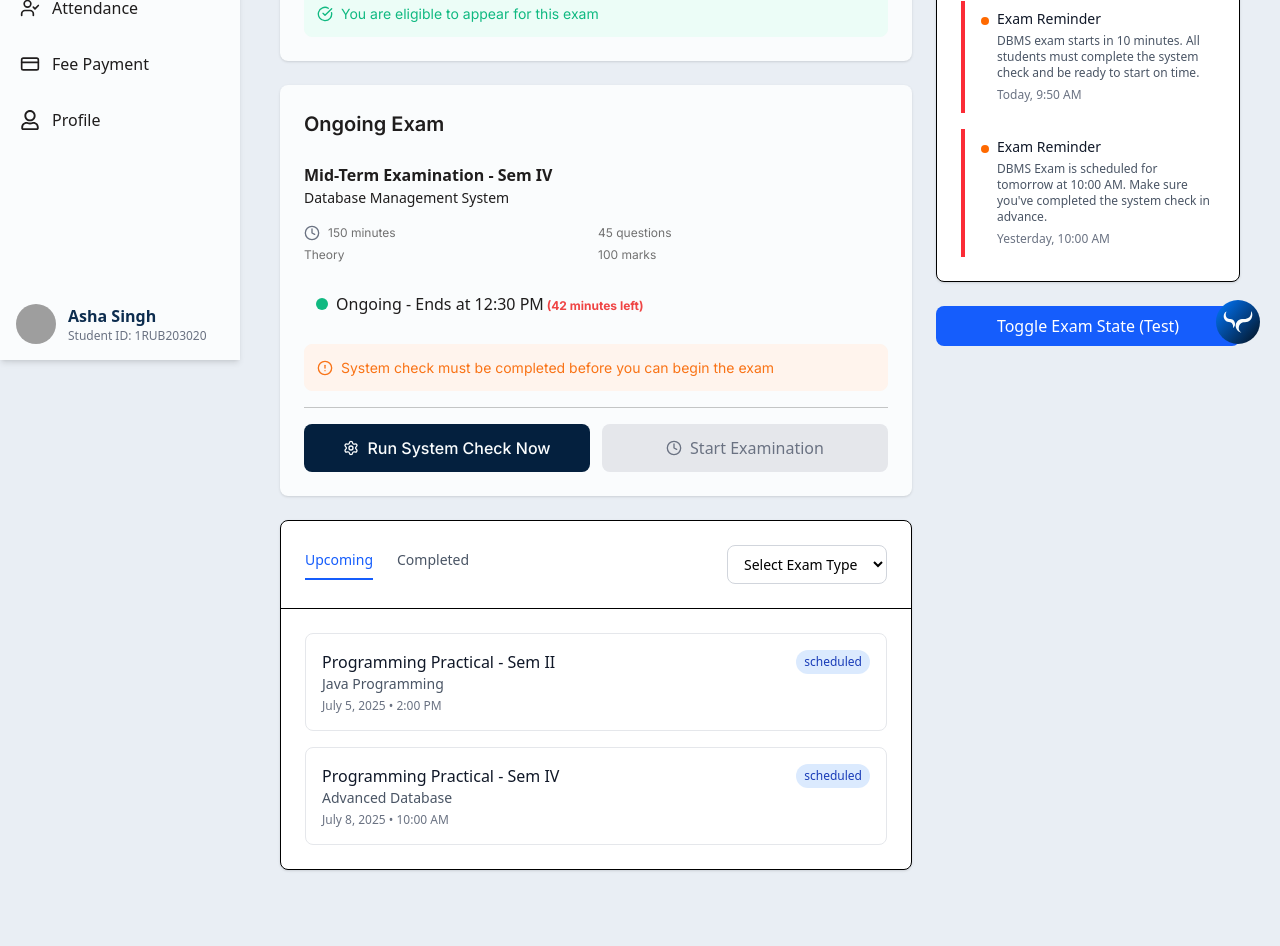
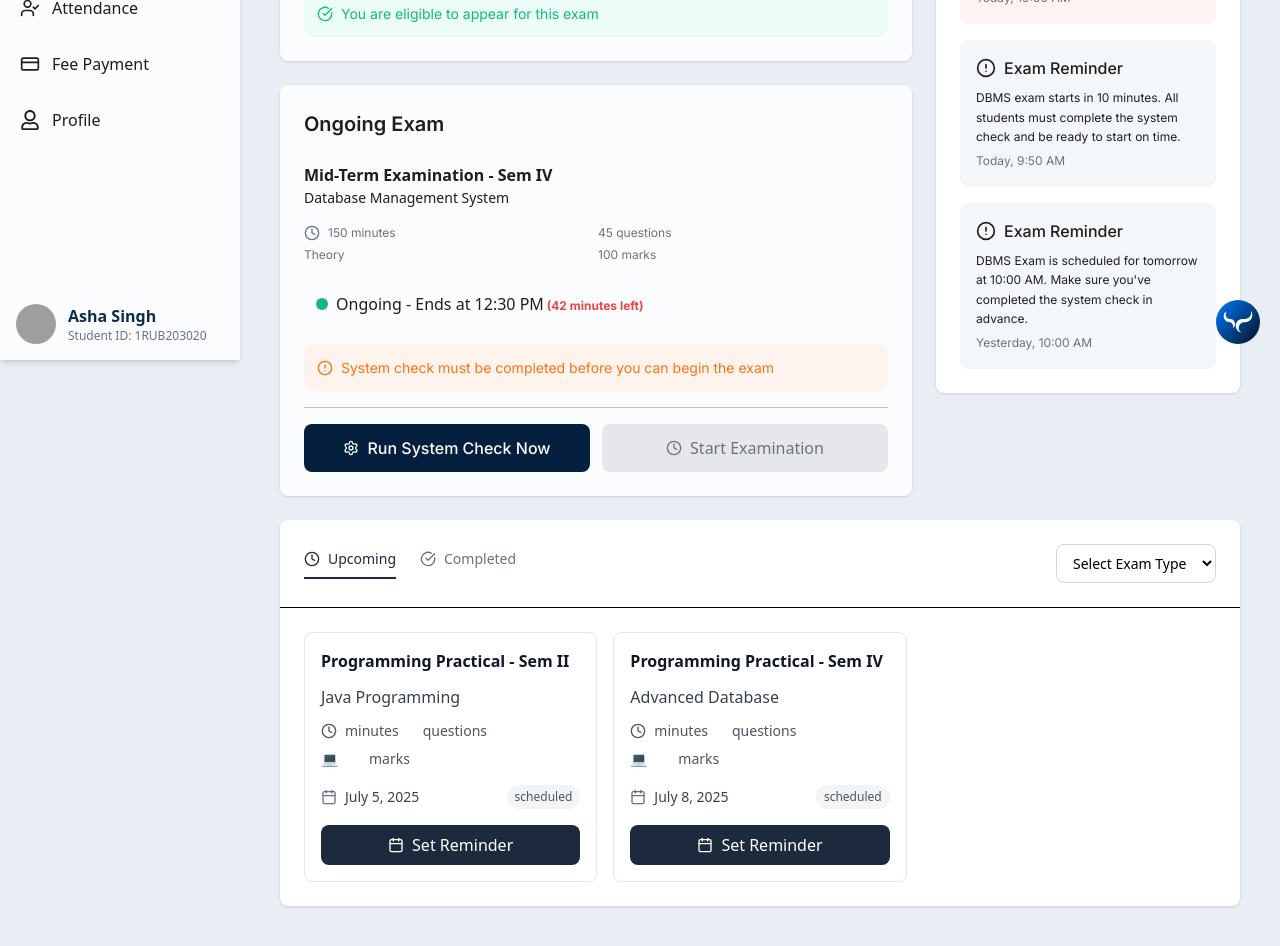
Before and after one commit to Aristiec/SMSfrontend, a React (Vite) app in the folder frontend/: page /student/exam in a window 1280 px wide. Shown: the part 440-1386 px from the top of the page. Before the commit the page ends 1350 px from the top, so only its background shows below. Built offline with nearby package versions, Linux system fonts and the light colour scheme; grey boxes are pictures that could not be loaded; a web font is replaced by a local one.

Commit message:
Updated exam

```diff
--- a/frontend/src/components/student/Exam/Online/ExamUpdatesSidebar.jsx
+++ b/frontend/src/components/student/Exam/Online/ExamUpdatesSidebar.jsx
@@ -1,32 +1,44 @@
 import React from "react";
-import { AlertCircle } from "lucide-react";
+import { AlertCircle, Bell } from "lucide-react";
 const ExamUpdatesSidebar = ({ updates }) => (
-  <div className="bg-white rounded-lg p-6 shadow-sm border">
+  <div className="bg-white rounded-lg p-6 shadow-sm">
     <div className="flex items-center space-x-2 mb-6">
-      <AlertCircle className="w-5 h-5 text-blue-600" />
-      <h2 className="text-lg font-semibold text-gray-900">Exam Updates</h2>
+      <Bell className="w-5 h-5 text-[#1F1D1D]" />
+      <h2 className="text-[20px] font-[Inter] font-semibold text-[#1F1D1D]">
+        Exam Updates
+      </h2>
     </div>
 
     <div className="space-y-4">
       {updates.map((update, index) => (
-        <div key={index} className="border-l-4 border-red-500 pl-4 py-2">
-          <div className="flex items-start space-x-2">
-            <div
-              className={`w-2 h-2 rounded-full mt-2 ${
-                update.type === "live"
-                  ? "bg-red-500"
-                  : update.type === "reminder"
-                  ? "bg-orange-500"
-                  : "bg-blue-500"
-              }`}
-            ></div>
-            <div className="flex-1">
-              <h3 className="font-medium text-gray-900 text-sm">
+        <div
+          key={index}
+          className={`p-4 rounded-lg ${
+            update.type === "live"
+              ? "bg-[#FEF2F2]"
+              : update.type === "reminder"
+              ? "bg-[#F4F7FA]"
+              : "bg-[#F4F7FA]"
+          }`}
+        >
+          <div>
+            <div className="flex items-center gap-2">
+              <AlertCircle
+                className={`w-5 h-5 ${
+                  update.type === "live" ? "text-red-500" : "text-[#1F1D1D]"
+                }`}
+              />
+              <h3 className="font-medium font-[Inter] text-[#1F1D1D] text-[16px]">
                 {update.title}
               </h3>
-              <p className="text-gray-600 text-xs mt-1">{update.message}</p>
-              <span className="text-gray-500 text-xs">{update.time}</span>
             </div>
+
+            <p className="text-[#1F1D1D] text-[12px] font-[Inter] leading-relaxed mt-2">
+              {update.message}
+            </p>
+            <span className="text-[#717171] font-[Inter] text-[12px]">
+              {update.time}
+            </span>
           </div>
         </div>
       ))}
--- a/frontend/src/components/student/Exam/Online/UpcomingExams.jsx
+++ b/frontend/src/components/student/Exam/Online/UpcomingExams.jsx
@@ -1,33 +1,35 @@
 import React from "react";
-import { Calendar } from "lucide-react";
+import { Calendar, Clock, CheckCircle } from "lucide-react";
 const UpcomingExams = ({ exams, selectedType, onTypeChange }) => (
-  <div className="bg-white rounded-lg shadow-sm border">
+  <div className="bg-white rounded-lg shadow-sm ">
     <div className="flex items-center justify-between p-6 border-b">
       <div className="flex space-x-6">
         <button
-          className={`pb-2 border-b-2 font-medium text-sm ${
+          className={`pb-2 border-b-2 font-medium text-sm flex items-center space-x-2 ${
             selectedType === "upcoming"
-              ? "border-blue-600 text-blue-600"
-              : "border-transparent text-gray-600 hover:text-gray-900"
+              ? "border-slate-800 text-slate-800"
+              : "border-transparent text-gray-500 hover:text-gray-700"
           }`}
           onClick={() => onTypeChange("upcoming")}
         >
-          Upcoming
+          <Clock className="w-4 h-4" />
+          <span>Upcoming</span>
         </button>
         <button
-          className={`pb-2 border-b-2 font-medium text-sm ${
+          className={`pb-2 border-b-2 font-medium text-sm flex items-center space-x-2 ${
             selectedType === "completed"
-              ? "border-blue-600 text-blue-600"
-              : "border-transparent text-gray-600 hover:text-gray-900"
+              ? "border-slate-800 text-slate-800"
+              : "border-transparent text-gray-500 hover:text-gray-700"
           }`}
           onClick={() => onTypeChange("completed")}
         >
-          Completed
+          <CheckCircle className="w-4 h-4" />
+          <span>Completed</span>
         </button>
       </div>
 
       <select
-        className="text-sm border border-gray-300 rounded-lg px-3 py-2 focus:outline-none focus:ring-2 focus:ring-blue-500"
+        className="text-sm border border-gray-300 rounded-lg px-3 py-2 focus:outline-none focus:ring-2 focus:ring-blue-500 bg-white"
         defaultValue=""
       >
         <option value="">Select Exam Type</option>
@@ -39,34 +41,91 @@ const UpcomingExams = ({ exams, selectedType, onTypeChange }) => (
 
     <div className="p-6">
       {exams.length === 0 ? (
-        <div className="text-center py-8">
-          <Calendar className="w-12 h-12 text-gray-400 mx-auto mb-3" />
-          <p className="text-gray-600">No {selectedType} exams found</p>
+        <div className="text-center py-12">
+          <div className="w-16 h-16 bg-blue-50 rounded-full flex items-center justify-center mx-auto mb-4">
+            <Calendar className="w-8 h-8 text-blue-500" />
+          </div>
+          <h3 className="text-lg font-semibold text-gray-900 mb-2">
+            {selectedType === "upcoming"
+              ? "No Upcoming Exams"
+              : "No Completed Exams"}
+          </h3>
+          <p className="text-gray-600 text-sm max-w-md mx-auto mb-6">
+            {selectedType === "upcoming"
+              ? "There are no exams scheduled at the moment. Use this time to focus on your coursework or complete pending assignments."
+              : "You haven't completed any exams yet. Check back after taking your first exam."}
+          </p>
+
+          {selectedType === "upcoming" && (
+            <div className="flex justify-center space-x-3">
+              <button className="bg-slate-800 text-white px-6 py-2 rounded-lg font-medium hover:bg-slate-700 transition-colors flex items-center space-x-2">
+                <span>📚</span>
+                <span>Study Resources</span>
+              </button>
+              <button className="bg-gray-200 text-gray-700 px-6 py-2 rounded-lg font-medium hover:bg-gray-300 transition-colors flex items-center space-x-2">
+                <span>📝</span>
+                <span>Go to Assignments</span>
+              </button>
+            </div>
+          )}
         </div>
       ) : (
-        <div className="grid gap-4">
+        <div className="grid grid-cols-1 md:grid-cols-2 lg:grid-cols-3 gap-4">
           {exams.map((exam, index) => (
-            <div key={index} className="border border-gray-200 rounded-lg p-4">
-              <div className="flex justify-between items-start">
-                <div>
-                  <h3 className="font-medium text-gray-900">{exam.title}</h3>
-                  <p className="text-sm text-gray-600">{exam.subject}</p>
-                  <p className="text-xs text-gray-500 mt-1">
-                    {exam.date} • {exam.time}
-                  </p>
+            <div
+              key={index}
+              className="border border-gray-200 rounded-lg p-4 hover:shadow-md transition-shadow"
+            >
+              <div className="flex justify-between items-start mb-3">
+                <h3 className="font-semibold text-gray-900 text-base">
+                  {exam.title}
+                </h3>
+                {exam.backlog && (
+                  <span className="bg-red-100 text-red-600 text-xs px-2 py-1 rounded-full font-medium">
+                    Backlog
+                  </span>
+                )}
+              </div>
+
+              <p className="text-gray-700 font-medium mb-3">{exam.subject}</p>
+
+              <div className="space-y-2 text-sm text-gray-600 mb-4">
+                <div className="flex items-center space-x-2">
+                  <Clock className="w-4 h-4" />
+                  <span>{exam.duration} minutes</span>
+                  <span className="ml-4">{exam.questions} questions</span>
+                </div>
+                <div className="flex items-center space-x-2">
+                  <span className="w-4 h-4 flex items-center justify-center">
+                    {exam.type === "Quiz" ? "📝" : "💻"}
+                  </span>
+                  <span>{exam.type}</span>
+                  <span className="ml-4">{exam.marks} marks</span>
+                </div>
+              </div>
+
+              <div className="flex items-center justify-between mb-4">
+                <div className="flex items-center space-x-2 text-sm">
+                  <Calendar className="w-4 h-4 text-gray-500" />
+                  <span className="text-gray-700">{exam.date}</span>
                 </div>
                 <span
-                  className={`px-2 py-1 text-xs rounded-full ${
-                    exam.status === "scheduled"
-                      ? "bg-blue-100 text-blue-800"
-                      : exam.status === "completed"
-                      ? "bg-green-100 text-green-800"
-                      : "bg-gray-100 text-gray-800"
+                  className={`text-xs px-2 py-1 rounded-full font-medium ${
+                    exam.status === "Starting soon"
+                      ? "bg-orange-100 text-orange-600"
+                      : exam.status === "Scheduled"
+                      ? "bg-blue-100 text-blue-600"
+                      : "bg-gray-100 text-gray-600"
                   }`}
                 >
                   {exam.status}
                 </span>
               </div>
+
+              <button className="w-full bg-slate-800 text-white py-2 rounded-lg font-medium hover:bg-slate-700 transition-colors flex items-center justify-center space-x-2">
+                <Calendar className="w-4 h-4" />
+                <span>Set Reminder</span>
+              </button>
             </div>
           ))}
         </div>
--- a/frontend/src/pages/student/Exam.jsx
+++ b/frontend/src/pages/student/Exam.jsx
@@ -3,13 +3,11 @@ import StudentInfoCard from "../../components/student/Exam/Online/StudentInfoCar
 import OngoingExam from "../../components/student/Exam/Online/OnGoingExam";
 import UpcomingExams from "../../components/student/Exam/Online/UpcomingExams";
 import ExamUpdatesSidebar from "../../components/student/Exam/Online/ExamUpdatesSidebar";
-
+import NoOngoingExam from "../../components/student/Exam/Online/NoOngoingExam";
 const Exam = () => {
-  // State management
-  const [isExamOngoing, setIsExamOngoing] = useState(true); // Toggle this to test both states
+  const [isExamOngoing, setIsExamOngoing] = useState(true);
   const [selectedExamType, setSelectedExamType] = useState("upcoming");
 
-  // Mock data - replace with your API calls
   const studentData = {
     name: "Asha Singh",
     id: "TRUB203020",
@@ -86,31 +84,23 @@ const Exam = () => {
     },
   ];
 
-  // Event handlers
   const handleSystemCheck = () => {
     console.log("Running system check...");
-    // Implement system check logic
   };
 
   const handleStartExam = () => {
     console.log("Starting examination...");
-    // Implement exam start logic
   };
 
   return (
     <div className="min-h-screen p-6">
-      {/* Header */}
       <div className="bg-[#04203E] text-[#FAFCFD] p-6 rounded-lg mb-6">
         <h1 className="text-[24px] font-bold font-[Merriweather]">Exams</h1>
       </div>
 
       <div className="grid grid-cols-1 lg:grid-cols-3 gap-6">
-        {/* Main Content */}
         <div className="lg:col-span-2 space-y-6">
-          {/* Student Info Card */}
           <StudentInfoCard student={studentData} />
-
-          {/* Ongoing Exam Section */}
           {isExamOngoing ? (
             <OngoingExam
               exam={ongoingExamData}
@@ -120,29 +110,21 @@ const Exam = () => {
           ) : (
             <NoOngoingExam />
           )}
-
-          {/* Upcoming/Completed Exams */}
-          <UpcomingExams
-            exams={
-              selectedExamType === "upcoming" ? upcomingExams : completedExams
-            }
-            selectedType={selectedExamType}
-            onTypeChange={setSelectedExamType}
-          />
         </div>
 
-        {/* Sidebar */}
-        <div className="space-y-6">
+        <div className="h-full">
           <ExamUpdatesSidebar updates={examUpdates} />
+        </div>
+      </div>
 
-          {/* Toggle button for testing */}
-          <button
-            onClick={() => setIsExamOngoing(!isExamOngoing)}
-            className="w-full bg-blue-600 text-white px-4 py-2 rounded-lg hover:bg-blue-700 transition-colors"
-          >
-            Toggle Exam State (Test)
-          </button>
-        </div>
+      <div className="mt-6">
+        <UpcomingExams
+          exams={
+            selectedExamType === "upcoming" ? upcomingExams : completedExams
+          }
+          selectedType={selectedExamType}
+          onTypeChange={setSelectedExamType}
+        />
       </div>
     </div>
   );
```
